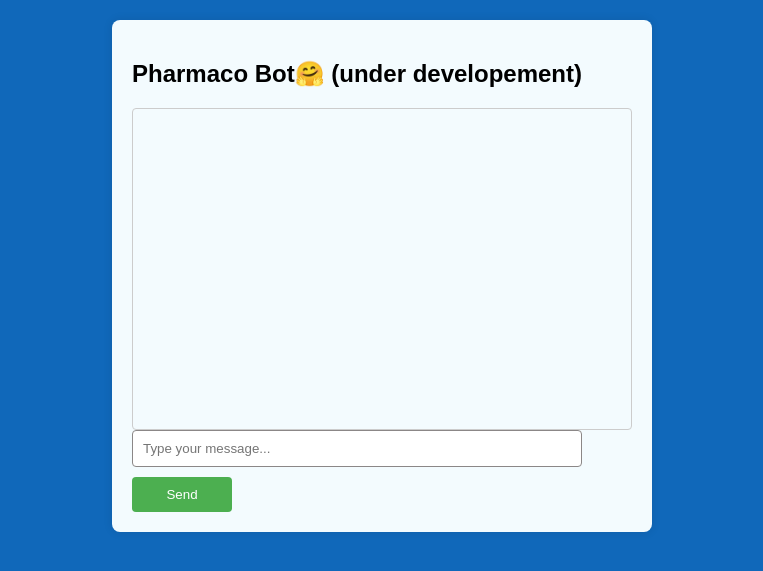
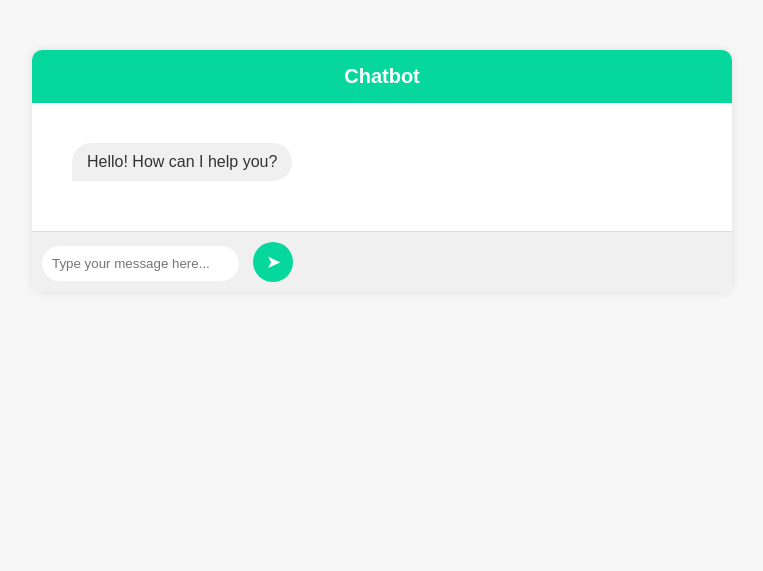
Before and after one commit to shivam779823/chatbot-ai, a Flask app: template templates/index.html in a window 1280 px wide. Shown: the top 571 px of the page, without its empty margins (258-1021 px from the left). Run offline with Flask 3, Linux system fonts and the light colour scheme; the template is opened without the code that fills it, so the values that code supplies are empty.

Commit message:
connection fix

```diff
--- a/app.py
+++ b/app.py
@@ -1,8 +1,6 @@
-from flask import Flask, render_template, request
+from flask import Flask, request, jsonify
 from chatterbot import ChatBot
 from chatterbot.trainers import ChatterBotCorpusTrainer
-from collections.abc import Hashable
-
 import os
 
 app = Flask(__name__)
@@ -27,18 +25,96 @@ trainer.train("./custom.yaml")
 # Train based on english greetings corpus
 trainer.train("chatterbot.corpus.english.greetings")
 
+@app.route("/")
+def home():
+    return "Chatbot API is running."
+
+@app.route("/api/get_response", methods=["POST"])
+def get_response():
+    default = "Hi How can I help you Today"
+    user_message = request.json.get("message")
+    if not user_message:
+        return jsonify(response=default)
+    print(f"Received message: {user_message}")  # Log received message
+    response = bot.get_response(user_message)
+    print(f"Bot response: {response}")  # Log bot response
+    return jsonify(response=str(response))
+
+if __name__ == "__main__":
+    app.run(debug=True, host='0.0.0.0', port=5001)
 
 
-@app.route("/")
-def home():
-    return render_template("index.html")
 
-@app.route("/get_response", methods=["POST"])
-def get_response():
-    default = "Hi How can I  help you Today"
-    user_message = request.form.get("message")
-    response = bot.get_response(user_message)
-    return str(response)
 
-if __name__ == "__main__":
-    app.run(debug=True ,host='0.0.0.0')
+
+
+
+
+
+
+
+
+
+
+
+
+
+
+
+
+
+
+
+
+
+
+
+# from flask import Flask, render_template, request
+# from chatterbot import ChatBot
+# from chatterbot.trainers import ChatterBotCorpusTrainer
+# from collections.abc import Hashable
+
+# import os
+
+# app = Flask(__name__)
+
+# MYSQL_HOST = os.environ.get("MYSQL_HOST", "ubuntu")
+# MYSQL_USER = os.environ.get("MYSQL_USER", "test")
+# MYSQL_PASSWORD = os.environ.get("MYSQL_PASSWORD", "12345678")
+# MYSQL_DB = os.environ.get("MYSQL_DB", "pharmaco")
+
+# # Create a new ChatBot instance
+# bot = ChatBot(
+#     'pharmaco',
+#     storage_adapter='chatterbot.storage.SQLStorageAdapter',
+#     #database_uri=f'mysql+mysqlconnector://{MYSQL_USER}:{MYSQL_PASSWORD}@{MYSQL_HOST}/{MYSQL_DB}'
+#     database_uri='sqlite:///database.sqlite3'
+# )
+
+# # Create a new trainer for the chatbot
+# trainer = ChatterBotCorpusTrainer(bot)
+
+# trainer.train("./custom.yaml")
+# # Train based on english greetings corpus
+# trainer.train("chatterbot.corpus.english.greetings")
+
+
+
+# @app.route("/")
+# def home():
+#     return render_template("index.html")
+
+
+# @app.route("/get_response", methods=["POST"])
+# def get_response():
+#     default = "Hi How can I help you Today"
+#     user_message = request.form.get("message")
+#     if not user_message:
+#         return default
+#     print(f"Received message: {user_message}")  # Log received message
+#     response = bot.get_response(user_message)
+#     print(f"Bot response: {response}")  # Log bot response
+#     return str(response)
+
+# if __name__ == "__main__":
+#     app.run(debug=True ,host='0.0.0.0')
--- a/templates/index.html
+++ b/templates/index.html
@@ -3,97 +3,154 @@
 <head>
     <meta charset="UTF-8">
     <meta name="viewport" content="width=device-width, initial-scale=1.0">
-    <title>Pharmaco</title>
+    <title>Chatbot UI</title>
     <style>
         body {
             font-family: Arial, sans-serif;
             margin: 0;
             padding: 0;
-            background-color: #1068ba;
+            background-color: #f7f7f7;
         }
-        .container {
-            max-width: 500px;
-            margin: 20px auto;
-            padding: 20px;
-            background-color: #f3fbfe;
-            border-radius: 8px;
+
+        .chat-container {
+            width: 700px;
+            margin: 50px auto;
+            background-color: #fff;
+            border-radius: 10px;
             box-shadow: 0 0 10px rgba(0, 0, 0, 0.1);
+            overflow: hidden;
+            display: flex;
+            flex-direction: column;
+            max-height: 600px;
         }
-        input[type="text"] {
-            width: calc(100% - 50px);
+
+        .chat-header {
+            background-color: #06d89d;
+            color: #fff;
+            padding: 15px;
+            text-align: center;
+            font-size: 20px;
+            font-weight: bold;
+            flex-shrink: 0;
+        }
+
+        .chat-body {
+            flex-grow: 1;
+            padding: 40px;
+            overflow-y: auto;
+        }
+
+        .message {
+            margin-bottom: 10px;
+            clear: both;
+            overflow-wrap: break-word;
+        }
+
+        .user-message {
+            float: right;
+            background-color: #06d89d;
+            color: #fff;
+            padding: 10px 15px;
+            border-radius: 20px 20px 0 20px;
+            max-width: 70%;
+            word-wrap: break-word;
+        }
+
+        .bot-message {
+            float: left;
+            background-color: #f0f0f0;
+            color: #333;
+            padding: 10px 15px;
+            border-radius: 20px 20px 20px 0;
+            max-width: 70%;
+            word-wrap: break-word;
+        }
+
+        .chat-input-container {
+            display: flex;
             padding: 10px;
-            margin-bottom: 10px;
-            border: 1px solid #8b8787;
-            border-radius: 4px;
-            box-sizing: border-box;
+            background-color: #f0f0f0;
+            border-top: 1px solid #ddd;
+            flex-shrink: 0;
         }
-        input[type="submit"] {
-            width: 100px;
+
+        .chat-input {
+            flex-grow: 1;
             padding: 10px;
-            background-color: #4caf50;
+            border: none;
+            outline: none;
+            border-radius: 20px;
+            margin-right: 10px;
+        }
+
+        .send-button {
+            width: 40px;
+            height: 40px;
+            border: none;
+            background-color: #06d89d;
             color: #fff;
-            border: none;
-            border-radius: 4px;
+            font-size: 18px;
             cursor: pointer;
+            border-radius: 50%;
+            transition: background-color 0.3s;
+            outline: none;
         }
-        .chat-box {
-            height: 300px;
-            overflow-y: auto;
-            padding: 10px;
-            border: 1px solid #ccc;
-            border-radius: 4px;
-        }
-        .user-message, .bot-message {
-            margin-bottom: 10px;
-        }
-        .user-message {
-            color: #098ada;
-        }
-        .bot-message {
-            color: #333;
+
+        .send-button:hover {
+            background-color: #05b38d;
         }
     </style>
 </head>
 <body>
-    <div class="container">
-        <h2>Pharmaco Bot🤗 (under developement)</h2>
-        <div class="chat-box" id="chat-box"></div>
+    <div class="chat-container">
+        <div class="chat-header">Chatbot</div>
+        <div class="chat-body" id="chat-content">
+            <div class="message bot-message">Hello! How can I help you?</div>
+        </div>
+        <div class="chat-input-container">
             <form id="message-form">
-            <input type="text" id="user-message" placeholder="Type your message...">
-            <input type="submit" value="Send">
+                <input type="text" class="chat-input" id="user-input" placeholder="Type your message here...">
+                <button class="send-button" type="submit">&#10148;</button>
             </form>
+        </div>
     </div>
 
     <script>
-        document.getElementById("message-form").addEventListener("submit", function(event) {
+        document.addEventListener('DOMContentLoaded', function() {
+            const form = document.getElementById('message-form');
+            const chatContent = document.getElementById('chat-content');
+
+            form.addEventListener('submit', function(event) {
                 event.preventDefault();
-            var userMessage = document.getElementById("user-message").value;
-            appendMessage("user", userMessage);
-            document.getElementById("user-message").value = "";
+                const userInput = document.getElementById('user-input').value;
+                if (userInput.trim() === "") return;
 
-            fetch("/get_response", {
-                method: "POST",
+                const userMessage = document.createElement('div');
+                userMessage.className = 'message user-message';
+                userMessage.textContent = userInput;
+                chatContent.appendChild(userMessage);
+
+                document.getElementById('user-input').value = '';
+
+                fetch('/get_response', {
+                    method: 'POST',
+                    headers: {
+                        'Content-Type': 'application/x-www-form-urlencoded',
+                    },
                     body: new URLSearchParams({
-                    message: userMessage
+                        message: userInput,
                     }),
-                headers: {
-                    "Content-Type": "application/x-www-form-urlencoded"
-                }
                 })
                 .then(response => response.text())
                 .then(data => {
-                appendMessage("bot", data);
+                    const botMessage = document.createElement('div');
+                    botMessage.className = 'message bot-message';
+                    botMessage.textContent = data;
+                    chatContent.appendChild(botMessage);
+                    chatContent.scrollTop = chatContent.scrollHeight;
                 });
             });
-
-        function appendMessage(sender, message) {
-            var chatBox = document.getElementById("chat-box");
-            var messageElement = document.createElement("div");
-            messageElement.className = sender + "-message";
-            messageElement.textContent = message;
-            chatBox.appendChild(messageElement);
-            chatBox.scrollTop = chatBox.scrollHeight;
-        }
+        });
     </script>
 </body>
 </html>
```
Also changed, not shown: templates/test.html (added, +156 -0 lines), 1 other file. Lines whose indentation alone changed are shown as unchanged.
